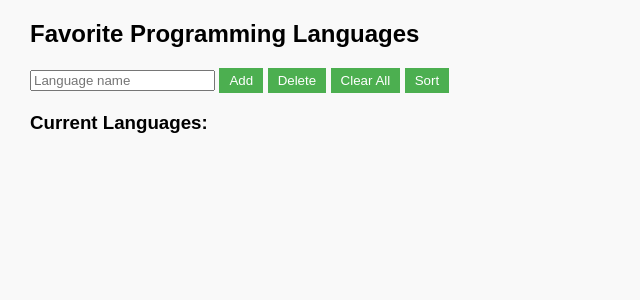
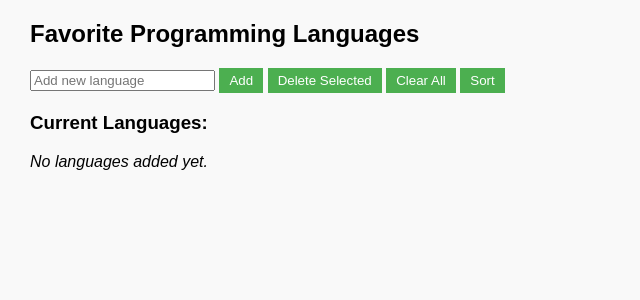
Before and after one commit to suridhk/test, a Flask app: template templates/favorites.html in a window 1280 px wide. Shown: the part 116-416 px from the top of the page, without its empty margins (0-640 px from the left). Run offline with Flask 3, Linux system fonts and the light colour scheme; the template is opened without the code that fills it, so the values that code supplies are empty.

Commit message:
My second comit

```diff
--- a/app.py
+++ b/app.py
@@ -72,3 +72,39 @@ def favorites():
 
 if __name__ == '__main__':
     app.run(debug=True)
+
+def delete_selected_languages(language_list, selected):
+    if not selected:
+        return "No languages selected for deletion."
+    count = 0
+    for lang in selected:
+        if lang in language_list:
+            language_list.remove(lang)
+            count += 1
+    if count == 0:
+        return "No matching languages found."
+    return f"Deleted {count} language(s) successfully!"
+
+
+
+@app.route('/favorites', methods=['GET', 'POST'])
+def favorites():
+    if 'languages' not in globals():
+        global languages
+        languages = ["Python", "C++", "JavaScript", "Go"]
+
+    message = None
+    if request.method == 'POST':
+        action = request.form.get('action')
+        if action == 'add':
+            new_lang = request.form.get('language')
+            message = add_language(languages, new_lang)
+        elif action == 'delete_selected':
+            selected = request.form.getlist('selected_languages')
+            message = delete_selected_languages(languages, selected)
+        elif action == 'clear':
+            message = clear_languages(languages)
+        elif action == 'sort':
+            message = sort_languages(languages)
+
+    return render_template("favorites.html", title="Favorites", languages=languages, message=message)
--- a/templates/favorites.html
+++ b/templates/favorites.html
@@ -1,23 +1,36 @@
 {% extends "base.html" %}
 {% block content %}
+
 <h2>Favorite Programming Languages</h2>
 
-<form method="post">
-  <input type="text" name="language" placeholder="Language name">
+<form method="post" action="/favorites">
+  <!-- Add new language -->
+  <input type="text" name="language" placeholder="Add new language">
   <button type="submit" name="action" value="add">Add</button>
-  <button type="submit" name="action" value="delete">Delete</button>
+
+  <!-- Action buttons -->
+  <button type="submit" name="action" value="delete_selected">Delete Selected</button>
   <button type="submit" name="action" value="clear">Clear All</button>
   <button type="submit" name="action" value="sort">Sort</button>
+
+  <h3>Current Languages:</h3>
+
+  {% if languages %}
+    <ul>
+      {% for lang in languages %}
+        <li>
+          <input type="checkbox" name="selected_languages" value="{{ lang }}">
+          {{ loop.index }}. {{ lang }}
+        </li>
+      {% endfor %}
+    </ul>
+  {% else %}
+    <p><em>No languages added yet.</em></p>
+  {% endif %}
 </form>
 
 {% if message %}
   <p><strong>{{ message }}</strong></p>
 {% endif %}
 
-<h3>Current Languages:</h3>
-<ul>
-  {% for lang in languages %}
-    <li>{{ loop.index }}. {{ lang }}</li>
-  {% endfor %}
-</ul>
 {% endblock %}
```
